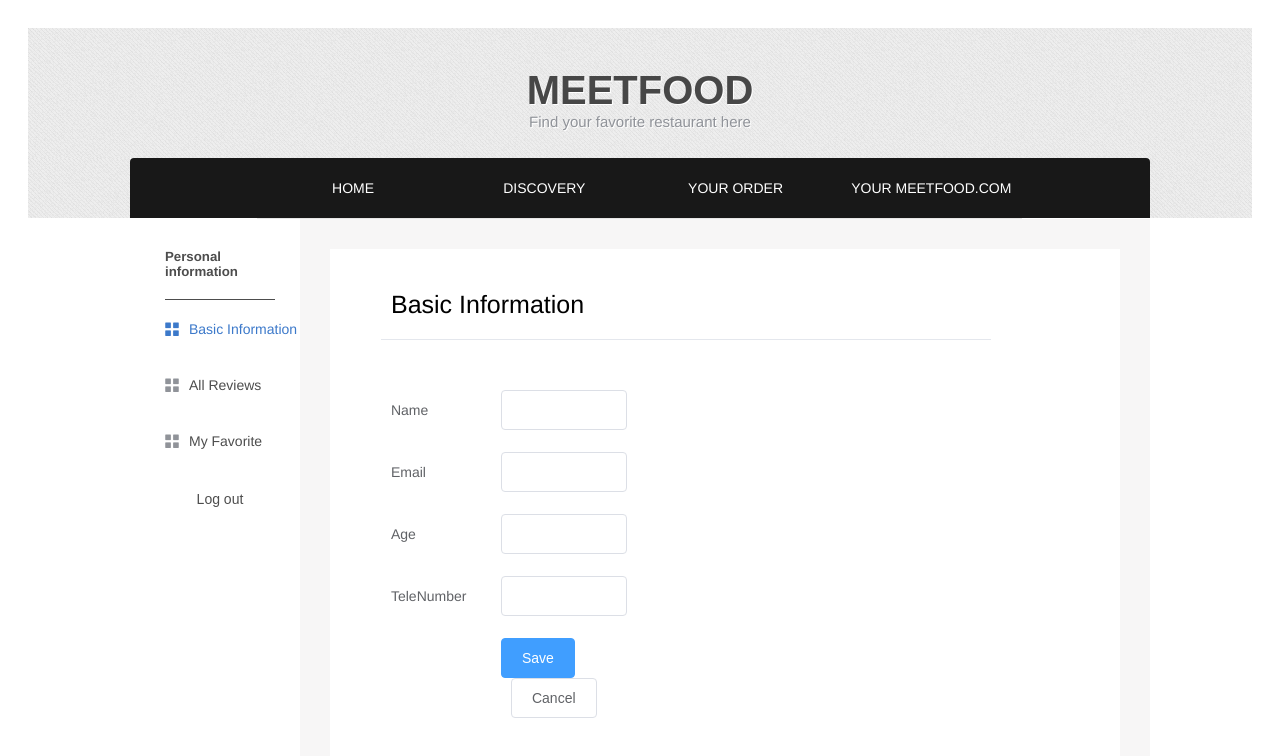
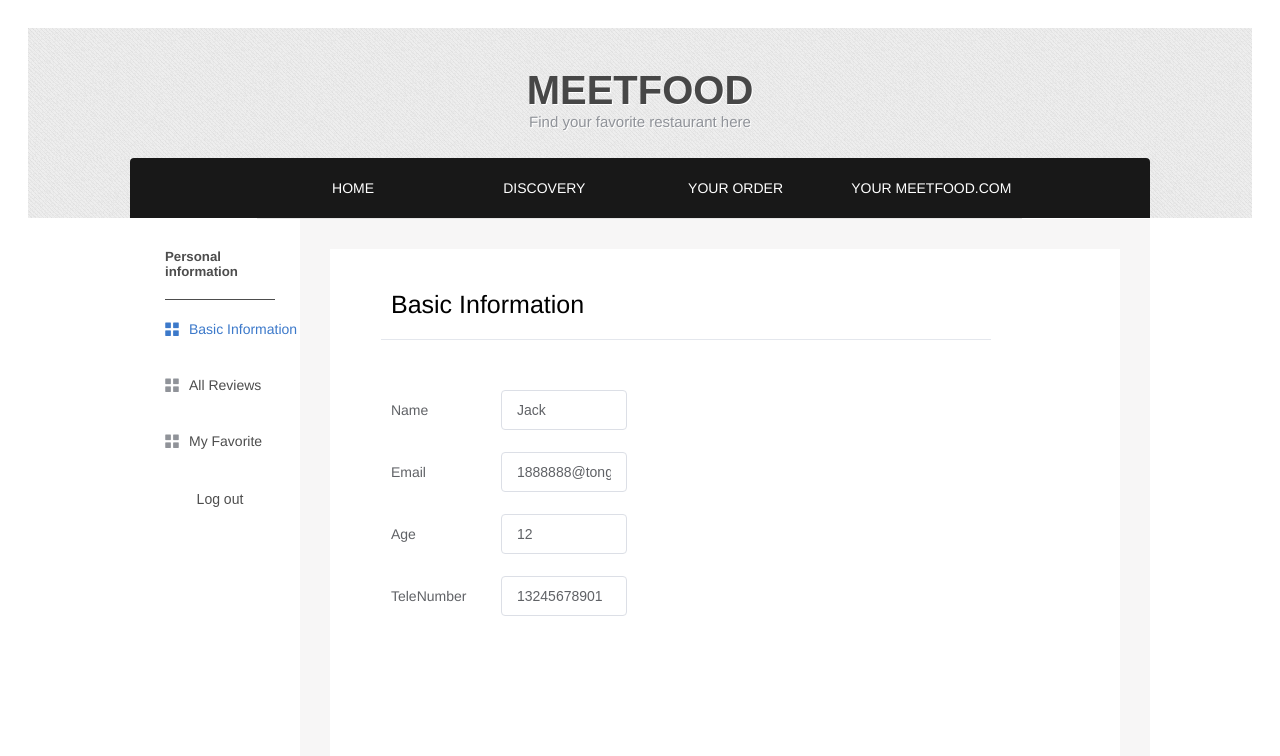
Before and after one commit to QingJunXuan/MeetFood, a Vue app in the folder frontend/: page /Guest_Basic_Infor in a window 1280 px wide. Shown: the top 756 px of the page. Built offline with nearby package versions, Linux system fonts and the light colour scheme; no server answers.

Commit message:
no message

```diff
--- a/frontend/src/router/index.js
+++ b/frontend/src/router/index.js
@@ -99,9 +99,8 @@ const router = new Router({
       component: HostOrderWeek
     },
     {
-      path: '/Shop/:id',
+      path: '/Shop',
       name: 'Shop',
-      props: true,
       component: Shop
     },
     {
--- a/frontend/src/views/Guest/GuestBasicInfor.vue
+++ b/frontend/src/views/Guest/GuestBasicInfor.vue
@@ -12,23 +12,20 @@
                     </div>
 
                     <div class="box">
-                        <el-form label-position="left" label-width="110px" >
+                        <el-form ref="form" label-position="left" label-width="110px" :model="form">
                         <el-form-item label="Name">
-                        <el-input v-model="guest.username"></el-input>
+                        <el-input  value="Jack"></el-input>
                         </el-form-item>
                         <el-form-item label="Email">
-                        <el-input v-model="guest.email"></el-input>
+                        <el-input value="1888888@tongji.edu.cn"></el-input>
                         </el-form-item>
                         <el-form-item label="Age">
-                        <el-input v-model="guest.age"></el-input>
+                        <el-input value="12"></el-input>
                         </el-form-item>
                         <el-form-item label="TeleNumber">
-                        <el-input v-model="guest.teleNumber"></el-input>
+                        <el-input value="13245678901"></el-input>
                         </el-form-item>
-                        <el-form-item>
-                            <el-button type="primary" @click="confirmupdate">Save</el-button>
-                            <el-button @click="cancel">Cancel</el-button>
-                        </el-form-item>
+
                 </el-form>
                     </div>
                  </div>
@@ -67,7 +64,7 @@ export default {
             param.append('teleNumber',this.guest.teleNumber);
             axios({
                 method: 'put',
-                url: 'http://172.20.10.4:8080/guest/reviser?guestID=1',
+                url: 'http://172.20.10.4:8080/guest/reviser?id=1',
                 data:param
             })
             .then(function(reponse) {
```
Also changed, not shown: frontend/src/store/index.js (+13 -13 lines).
